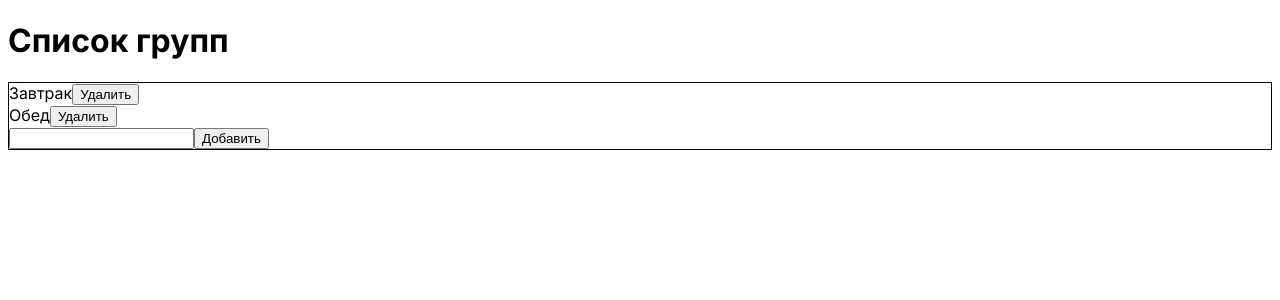
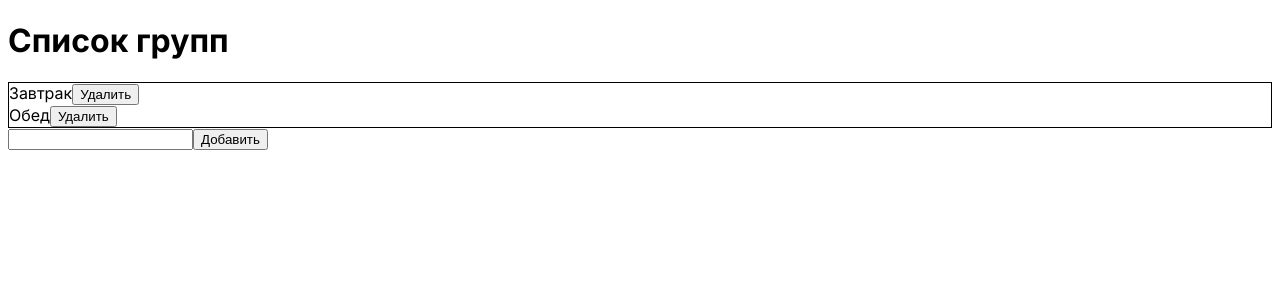
Before and after one commit to demons/fatburger, a Next.js app: page / in a window 1280 px wide. Shown: the top 300 px of the page. Built offline with nearby package versions, Linux system fonts and the light colour scheme.

Commit message:
Перенесет форму

```diff
--- a/app/components/GroupList.js
+++ b/app/components/GroupList.js
@@ -1,7 +1,6 @@
 "use client";
 
 import { useGroups } from "../store";
-import AddGroupForm from "./AddGroupForm";
 import GroupItem from "./GroupItem";
 
 function GroupList() {
@@ -11,12 +10,7 @@ function GroupList() {
     <GroupItem key={group.id} group={group} />
   ));
 
-  return (
-    <div className="group-list">
-      <div className="groups">{renderedGroups}</div>
-      <AddGroupForm />
-    </div>
-  );
+  return <div className="group-list">{renderedGroups}</div>;
 }
 
 export default GroupList;
--- a/app/page.js
+++ b/app/page.js
@@ -1,3 +1,6 @@
+"use client";
+
+import AddGroupForm from "./components/AddGroupForm";
 import GroupList from "./components/GroupList";
 
 export default function GroupListPage() {
@@ -5,6 +8,7 @@ export default function GroupListPage() {
     <main>
       <h1>Список групп</h1>
       <GroupList />
+      <AddGroupForm />
     </main>
   );
 }
```
